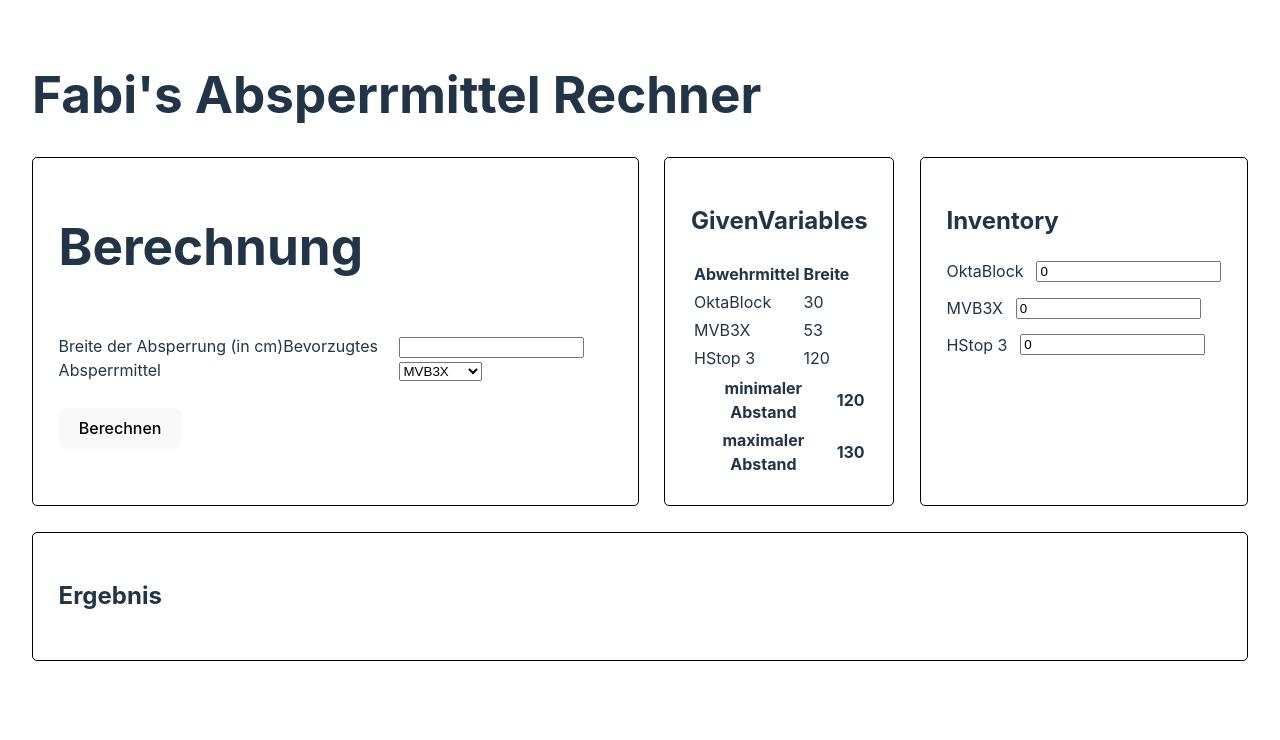
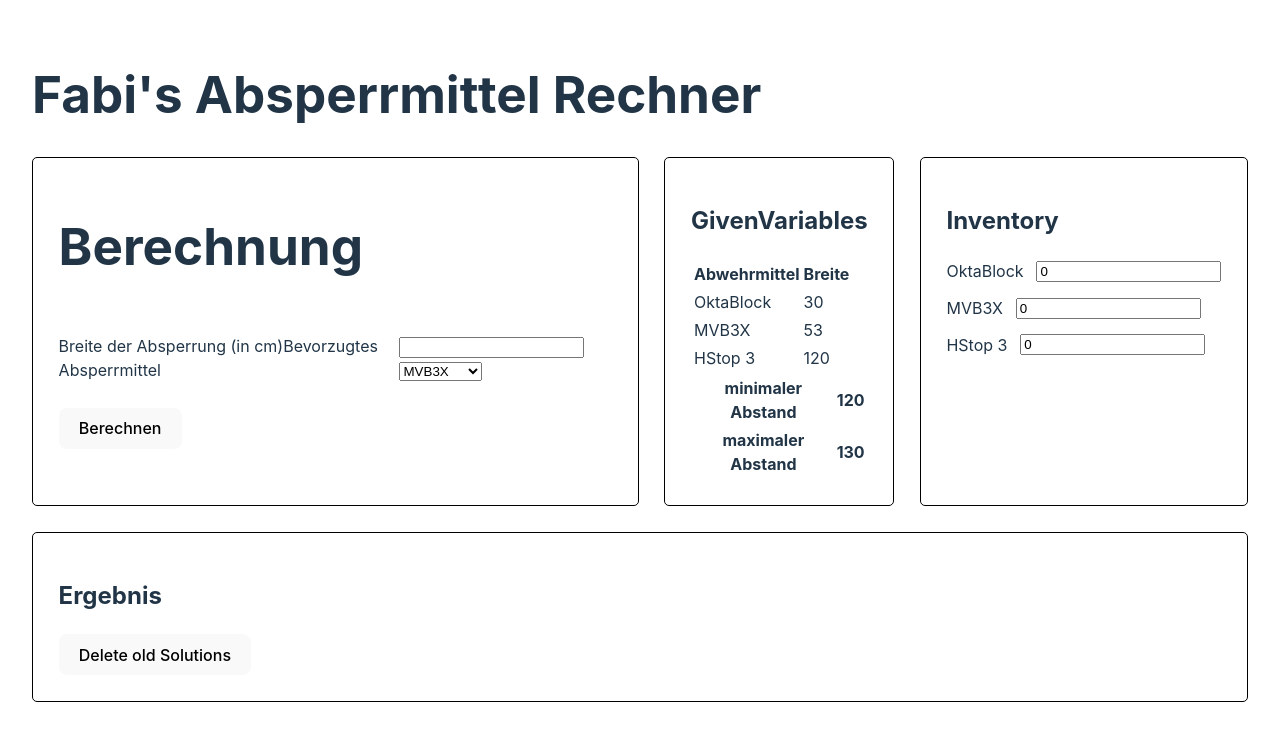
Before and after one commit to Redeif/Fabi-Absperrung-React, a React (Vite) app: page / in a window 1280 px wide. Shown: the top 740 px of the page. Built offline with nearby package versions, Linux system fonts and the light colour scheme.

Commit message:
adding oldSolutions

```diff
--- a/src/Components/Solution.tsx
+++ b/src/Components/Solution.tsx
@@ -26,23 +26,38 @@ const Solution = () => {
   },[solution]);
 
 
+  const deleteSolutions = () =>{
+    setOldSolutions([])
+  }
+
+
   return (
       <div className='variables'>
         <h2>Ergebnis</h2>
-        {solution.length != 0 &&
-        <div className='solutiongroup'>
-          {solution.map((element, index)=>{
-          return <div className={element.name !=bestSolution ? 'someSolution' : 'bestSolution'} key={index}>
-              <p>{element.name}</p>
-              <p>Menge Benötigt: {Math.ceil(element.inventory)} Stk.</p>
-              <p>Gleichmäßiger Abstand: {element.width} cm</p>
-            </div>
-          })}
+        <button onClick={deleteSolutions}>Delete old Solutions</button>
+        {oldSolutions.length != 0 &&
+        oldSolutions.map((currentSolution,i)=>{
+          return <div>
+                  <div className='solutiongroup' key={i}>
+                    {currentSolution.map((element, index)=>{
+                    return <div className='someSolution' key={index}>
+                              <p>{element.name}</p>
+                              <p>Menge Benötigt: {Math.ceil(element.inventory)} Stk.</p>
+                              <p>Gleichmäßiger Abstand: {element.width} cm</p>
+                            </div>
 
-        </div>}
+                    })}
+                  </div>
+                  </div>
+
+
+        })
+         }
 
       </div>
   )
 }
 
 export default Solution
+
+//{element.name !=bestSolution ? 'someSolution' : 'bestSolution'}
```
